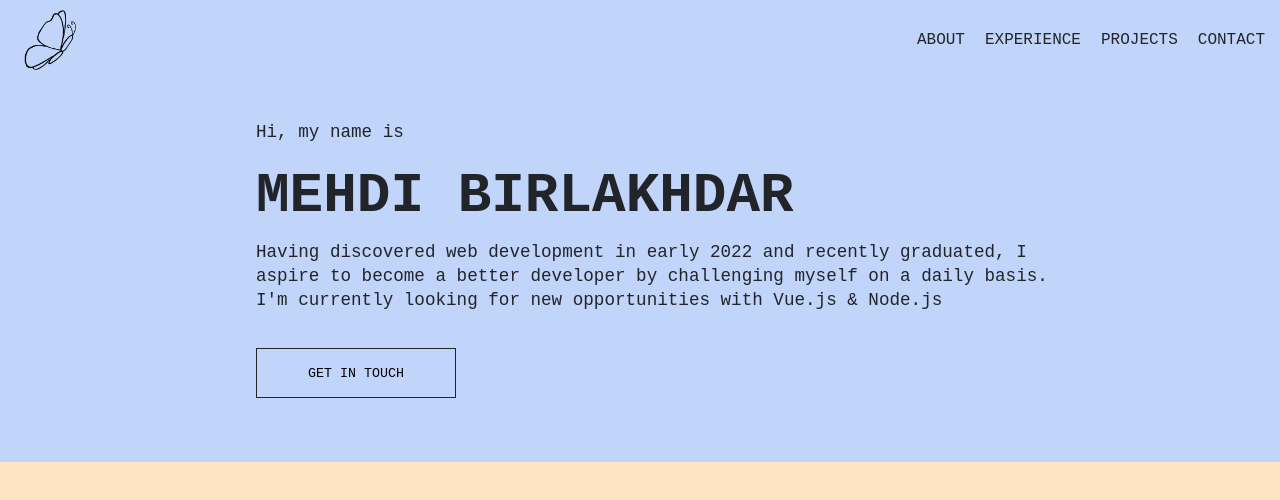
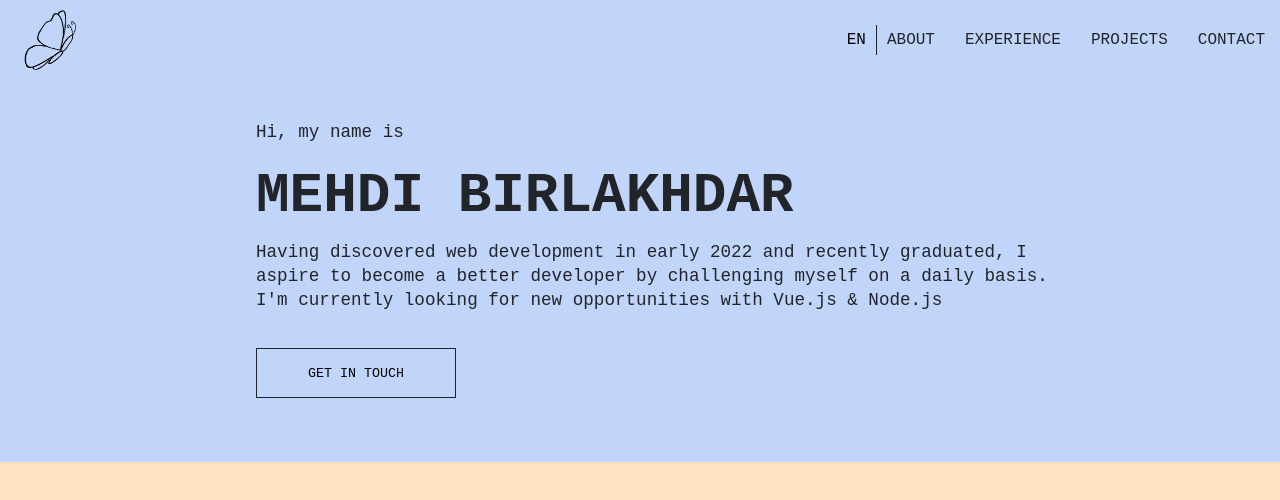
Before and after one commit to soonbtf/Portfolio, a Vue app: page / in a window 1280 px wide. Shown: the top 500 px of the page. Built offline with nearby package versions, Linux system fonts and the light colour scheme.

Commit message:
i18n implemented

```diff
--- a/package.json
+++ b/package.json
@@ -12,7 +12,8 @@
   "dependencies": {
     "@vueuse/core": "^10.1.2",
     "pinia": "^2.0.36",
-    "vue": "^3.3.2"
+    "vue": "^3.3.2",
+    "vue-i18n": "^9.2.2"
   },
   "devDependencies": {
     "@tsconfig/node18": "^2.0.1",
--- a/src/App.vue
+++ b/src/App.vue
@@ -11,7 +11,7 @@
 </template>
 
 <script setup lang="ts">
-import { ref, watch, onMounted } from "vue";
+import { watch, onMounted } from "vue";
 import { useVariablesStore } from "@/stores/store";
 import { useWindowSize } from "@vueuse/core";
 import { useWindowScroll } from "@vueuse/core";
--- /dev/null
+++ b/src/assets/i18n.ts
@@ -0,0 +1,28 @@
+export const data = {
+  en: {
+    categories: {
+      about: "ABOUT",
+      experience: "EXPERIENCE",
+      projects: "PROJECTS",
+      contact: "CONTACT",
+    },
+    about: {
+      title: "Hi, my name is",
+      introduction:
+        "Having discovered web development in early 2022 and recently graduated, I aspire to become a better developer by challenging myself on a daily basis. I'm currently looking for new opportunities with Vue.js & Node.js",
+    },
+  },
+  fr: {
+    categories: {
+      about: "À PROPOS",
+      experience: "EXPÉRIENCE",
+      projects: "PROJETS",
+      contact: "CONTACT",
+    },
+    about: {
+      title: "Bonjour, je suis",
+      introduction:
+        "Depuis ma découverte le développement en Février 2022 et mon obtention du diplôme, j'ai à coeur de devenir un meilleur développeur en me challengeant au quotidien. Je suis actuellement à la recherche de nouvelles opportunités avec Vue.js & Node.js",
+    },
+  },
+};
--- /dev/null
+++ b/src/components/header/ChangeLanguage.vue
@@ -0,0 +1,41 @@
+<template>
+  <div>
+    <button @click="changeLanguage">
+      {{ variablesStore.language }}
+    </button>
+    <div class="divider"></div>
+  </div>
+</template>
+
+<script setup lang="ts">
+import { useVariablesStore } from "@/stores/store";
+import { useI18n } from "vue-i18n";
+const { t, locale } = useI18n();
+const variablesStore = useVariablesStore();
+
+const changeLanguage = (): void => {
+  locale.value === "en" ? (locale.value = "fr") : (locale.value = "en");
+  variablesStore.language = locale.value.toUpperCase();
+};
+</script>
+
+<style scoped lang="scss">
+div {
+  @include jcCt-aiCt;
+  height: 100%;
+}
+
+button {
+  font-size: 16px;
+  background-color: transparent;
+  border: none;
+  cursor: pointer;
+}
+
+.divider {
+  width: 1px;
+  height: 30px;
+  background-color: #212529;
+  margin: 0 10px;
+}
+</style>
--- a/src/components/header/HeaderNav.vue
+++ b/src/components/header/HeaderNav.vue
@@ -1,41 +1,36 @@
 <template>
-  <div ref="nav">
-    <a v-for="category in variablesStore.categories">
-      <span> {{ category }}</span>
-    </a>
-  </div>
+  <nav ref="nav" :class="isMenuOpen ? 'nav--slider' : 'nav--header'">
+    <a v-for="category in categories">{{ category }}</a>
+  </nav>
 </template>
 
 <script setup lang="ts">
-import { ref, watch, onMounted } from "vue";
+import { ref, computed } from "vue";
 import { useVariablesStore } from "@/stores/store";
+import { useI18n } from "vue-i18n";
+const { t } = useI18n();
 
 const variablesStore = useVariablesStore();
 const nav = ref<HTMLElement | null>(null);
 
-const defineClass = (value: boolean): void => {
-  if (value) {
-    nav.value?.classList.remove("nav--header");
-    nav.value?.classList.add("nav--slider");
-  } else {
-    nav.value?.classList.remove("nav--slider");
-    nav.value?.classList.add("nav--header");
-  }
-};
+const isMenuOpen = computed(() => {
+  return variablesStore.menuIsOpen;
+});
 
-watch(() => variablesStore.menuIsOpen, defineClass);
+const key = ["about", "experience", "projects", "contact"];
 
-onMounted(() => {
-  defineClass(variablesStore.menuIsOpen);
+const categories = computed(() => {
+  return key.map((key) => {
+    return t(`categories.${key}`);
+  });
 });
 </script>
 
 <style scoped lang="scss">
 .nav--header {
   @include jcCt-aiCt;
-  width: min-content;
-  margin-left: auto;
-  gap: 20px;
+  width: max-content;
+  gap: 30px;
 }
 .nav--slider {
   @include fdCol;
@@ -49,6 +44,8 @@ onMounted(() => {
 }
 
 a {
+  @include jcCt-aiCt;
+  flex-wrap: nowrap;
   cursor: pointer;
 }
 </style>
--- a/src/components/header/TheHeader.vue
+++ b/src/components/header/TheHeader.vue
@@ -2,7 +2,10 @@
   <header>
     <div class="container">
       <Logo />
-      <HeaderNav v-if="variablesStore.isDesktop" />
+      <nav class="navigation">
+        <ChangeLanguage />
+        <HeaderNav v-if="variablesStore.isDesktop" />
+      </nav>
       <button class="burger" v-if="!variablesStore.isDesktop">
         <Burger />
       </button>
@@ -17,6 +20,7 @@ import { useVariablesStore } from "@/stores/store";
 import { useWindowScroll } from "@vueuse/core";
 import Logo from "@/components/header/Logo.vue";
 import HeaderNav from "@/components/header/HeaderNav.vue";
+import ChangeLanguage from "@/components/header/ChangeLanguage.vue";
 import Burger from "@/components/header/Burger.vue";
 
 const { y } = useWindowScroll();
@@ -55,13 +59,18 @@ header {
     @include jcCt-aiCt;
     width: 1400px;
     height: 80px;
+    & > .navigation {
+      display: flex;
+      justify-content: flex-end;
+      flex: 1;
+      height: 100%;
+    }
   }
 }
 
 .burger {
   @include jcCt-aiCt;
   min-height: 80px;
-  flex: 1;
   width: 50px;
   border: none;
   background-color: transparent;
--- a/src/components/main/About.vue
+++ b/src/components/main/About.vue
@@ -1,11 +1,9 @@
 <template>
   <section>
-    <p>Hi, my name is</p>
+    <p>{{ t("about.title") }}</p>
     <h2>MEHDI BIRLAKHDAR</h2>
     <p>
-      Having discovered web development in early 2022 and recently graduated, I
-      aspire to become a better developer by challenging myself on a daily
-      basis. I'm currently looking for new opportunities with Vue.js & Node.js
+      {{ t("about.introduction") }}
     </p>
     <GetInTouch />
   </section>
@@ -13,6 +11,8 @@
 
 <script setup lang="ts">
 import GetInTouch from "@/components/main/GetInTouch.vue";
+import { useI18n } from "vue-i18n";
+const { t } = useI18n();
 </script>
 
 <style scoped lang="scss">
--- a/src/main.ts
+++ b/src/main.ts
@@ -1,9 +1,18 @@
 import { createApp } from "vue";
 import { createPinia } from "pinia";
+import { createI18n } from "vue-i18n";
 import App from "@/App.vue";
+import { data } from "@/assets/i18n";
 
 const app = createApp(App);
 const pinia = createPinia();
 
+const i18n = createI18n({
+  locale: "en",
+  messages: data,
+  legacy: false,
+});
+
 app.use(pinia);
+app.use(i18n);
 app.mount("#app");
--- a/src/stores/store.ts
+++ b/src/stores/store.ts
@@ -4,12 +4,7 @@ import { defineStore } from "pinia";
 export const useVariablesStore = defineStore("variable", () => {
   const isDesktop = ref(true);
   const menuIsOpen = ref(false);
-  const categories = ref<string[]>([
-    "ABOUT",
-    "EXPERIENCE",
-    "PROJECTS",
-    "CONTACT",
-  ]);
+  const language = ref("EN");
 
-  return { isDesktop, menuIsOpen, categories };
+  return { isDesktop, menuIsOpen, language };
 });
```
Also changed, not shown: 1 other file (tests, documents, lock files or other folders).
